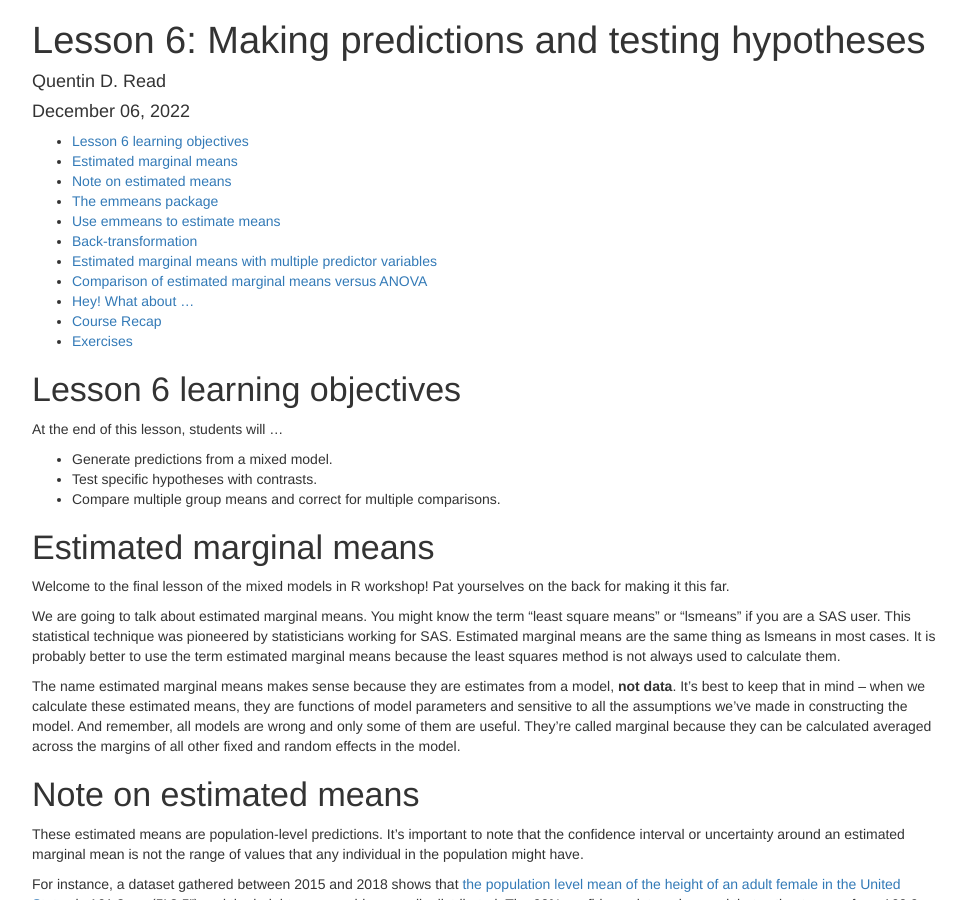
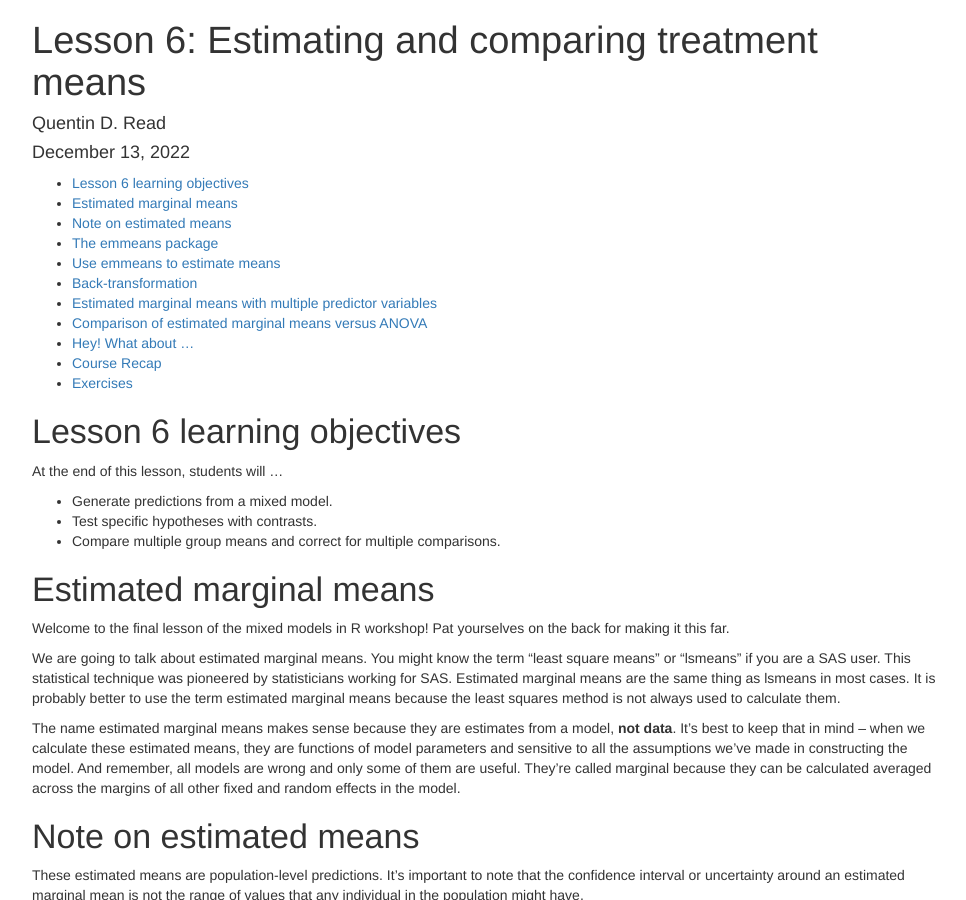
Before and after one commit to qdread/glmm-workshop-dec2022, a Jekyll site: the page lessons/lesson6.html, which Jekyll copies as it is, in a window 1280 px wide and 900 px high. Shown: the whole window, without its empty margins (153-1119 px from the left). Built offline with Jekyll 4.4.1, drawn with Linux system fonts in a browser that asks for light colours.

Commit message:
fix title of lesson 6

```diff
--- a/lesson_pdfs/lesson6.Rmd
+++ b/lesson_pdfs/lesson6.Rmd
@@ -1,5 +1,5 @@
 ---
-title: "Lesson 6: Making predictions and testing hypotheses"
+title: "Lesson 6: Estimating and comparing treatment means"
 author: "Quentin D. Read"
 date: "`r format(Sys.time(), '%B %d, %Y')`"
 output:
--- a/lesson_pdfs/lesson6.html
+++ b/lesson_pdfs/lesson6.html
@@ -13,7 +13,7 @@
 
 <meta name="date" content="2022-12-13" />
 
-<title>Lesson 6: Making predictions and testing hypotheses</title>
+<title>Lesson 6: Estimating and comparing treatment means</title>
 
 <script>// Pandoc 2.9 adds attributes on both header and div. We remove the former (to
 // be compatible with the behavior of Pandoc < 2.8).
@@ -350,8 +350,8 @@ display: none;
 
 
 
-<h1 class="title toc-ignore">Lesson 6: Making predictions and testing
-hypotheses</h1>
+<h1 class="title toc-ignore">Lesson 6: Estimating and comparing
+treatment means</h1>
 <h4 class="author">Quentin D. Read</h4>
 <h4 class="date">December 13, 2022</h4>
 
--- a/lessons/lesson6.Rmd
+++ b/lessons/lesson6.Rmd
@@ -1,5 +1,5 @@
 ---
-title: "Lesson 6: Making predictions and testing hypotheses"
+title: "Lesson 6: Estimating and comparing treatment means"
 author: "Quentin D. Read"
 date: "`r format(Sys.time(), '%B %d, %Y')`"
 output:
--- a/lessons/lesson6.html
+++ b/lessons/lesson6.html
@@ -11,9 +11,9 @@
 
 <meta name="author" content="Quentin D. Read" />
 
-<meta name="date" content="2022-12-06" />
+<meta name="date" content="2022-12-13" />
 
-<title>Lesson 6: Making predictions and testing hypotheses</title>
+<title>Lesson 6: Estimating and comparing treatment means</title>
 
 <script>// Pandoc 2.9 adds attributes on both header and div. We remove the former (to
 // be compatible with the behavior of Pandoc < 2.8).
@@ -351,10 +351,10 @@ display: none;
 
 
 
-<h1 class="title toc-ignore">Lesson 6: Making predictions and testing
-hypotheses</h1>
+<h1 class="title toc-ignore">Lesson 6: Estimating and comparing
+treatment means</h1>
 <h4 class="author">Quentin D. Read</h4>
-<h4 class="date">December 06, 2022</h4>
+<h4 class="date">December 13, 2022</h4>
 
 </div>
 
```
Also changed, not shown: 1 other file.
